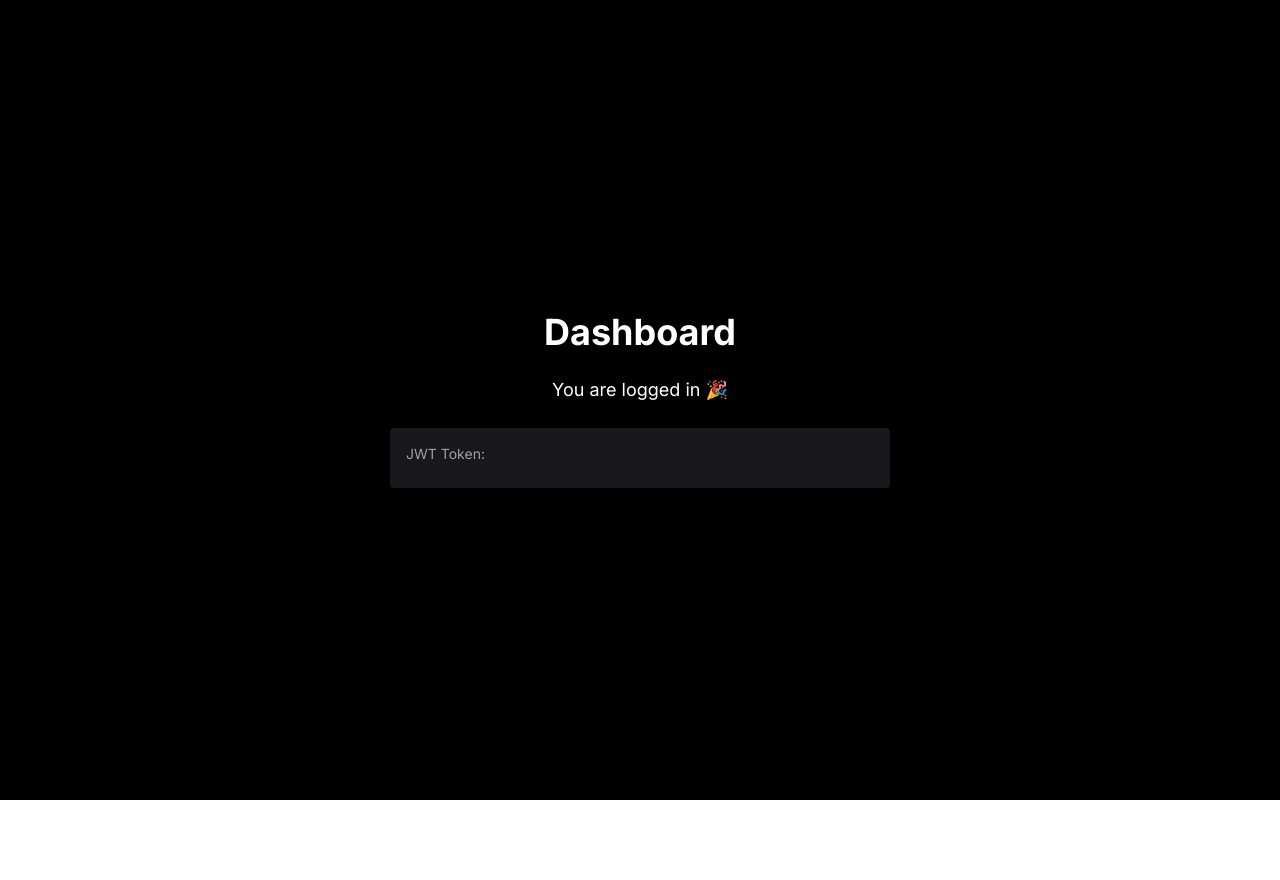
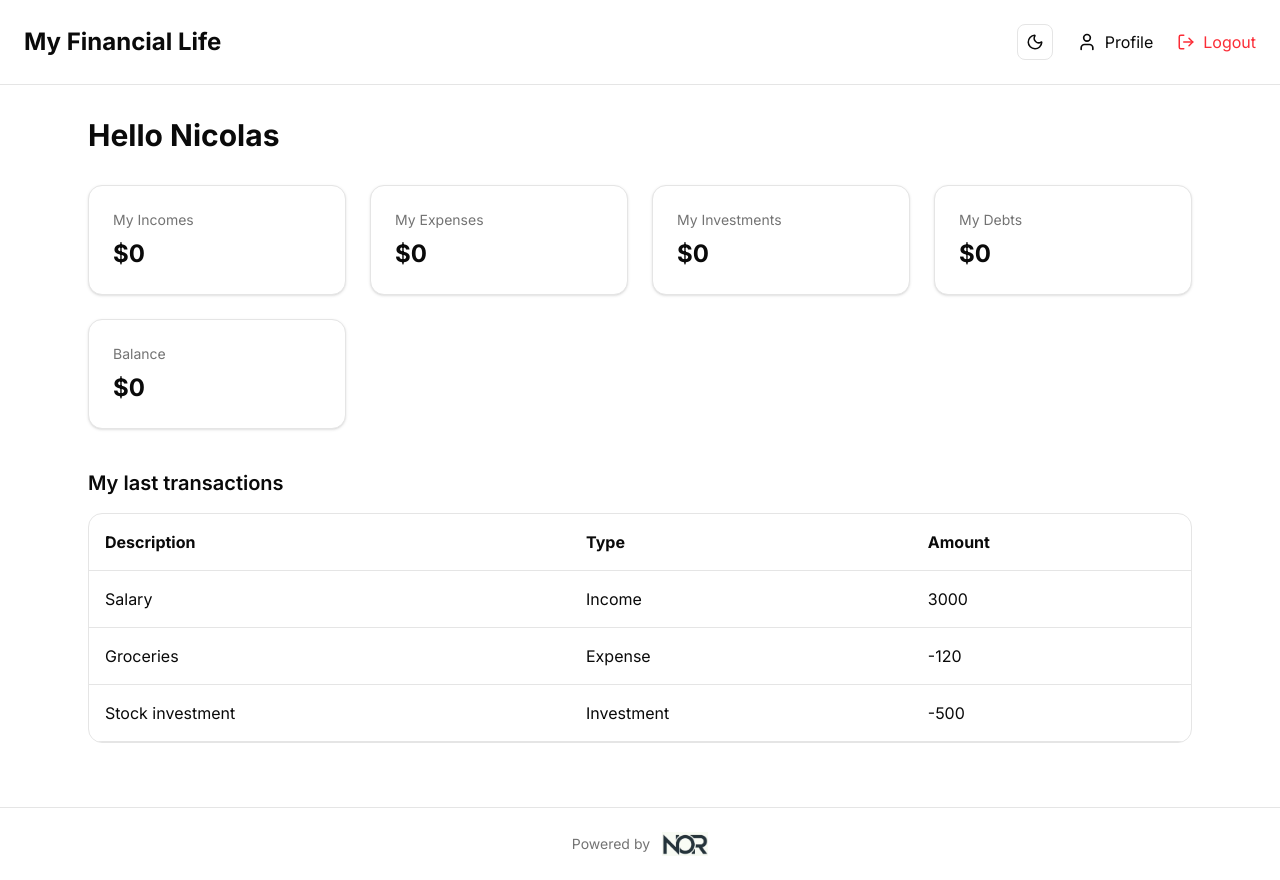
Before and after one commit to OlayaNOR/myfinanciallife, a Next.js app in the folder front/myfinanciallife/: page /dashboard in a window 1280 px wide. Before the commit the page ends 800 px from the top, so only its background shows below. Built offline with nearby package versions, Linux system fonts and the light colour scheme.

Commit message:
Dashboard UI 1.0 finished, also, Dark/light theme added

```diff
--- a/front/myfinanciallife/app/dashboard/page.tsx
+++ b/front/myfinanciallife/app/dashboard/page.tsx
@@ -1,38 +1,34 @@
 "use client";
 
-import { useEffect, useState } from "react";
+import DashboardHeader from "@/components/dashboard/DashboardHeader";
+import DashboardCards from "@/components/dashboard/DashboardCards";
+import TransactionsTable from "@/components/dashboard/TransactionsTable";
+import DashboardFooter from "@/components/dashboard/DashboardFooter";
 
-export default function Dashboard() {
+export default function DashboardPage() {
 
-  const [token, setToken] = useState<string | null>(null);
-
-  useEffect(() => {
-    const storedToken = localStorage.getItem("token");
-    setToken(storedToken);
-  }, []);
+  const user = {
+    name: "Nicolas"
+  };
 
   return (
-    <main className="min-h-screen bg-black text-white flex flex-col items-center justify-center">
+    <main className="min-h-screen flex flex-col">
 
-      <h1 className="text-4xl font-bold mb-6">
-        Dashboard
-      </h1>
+      <DashboardHeader />
 
-      <p className="text-lg">
-        You are logged in 🎉
-      </p>
+      <div className="max-w-6xl mx-auto w-full px-6">
 
-      <div className="mt-6 p-4 bg-zinc-900 rounded w-125 wrap-break-word">
+        <h1 className="text-3xl font-bold mt-8">
+          Hello {user.name}
+        </h1>
 
-        <p className="text-sm text-gray-400 mb-2">
-          JWT Token:
-        </p>
+        <DashboardCards />
 
-        <p className="text-xs text-green-400">
-          {token}
-        </p>
+        <TransactionsTable />
 
       </div>
+
+      <DashboardFooter />
 
     </main>
   );
--- a/front/myfinanciallife/app/layout.tsx
+++ b/front/myfinanciallife/app/layout.tsx
@@ -2,6 +2,7 @@ import type { Metadata } from "next";
 import { Geist, Geist_Mono } from "next/font/google";
 import "./globals.css";
 import { Inter } from "next/font/google";
+import { ThemeProvider } from "@/components/theme-provider";
 
 const geistSans = Geist({
   variable: "--font-geist-sans",
@@ -30,10 +31,12 @@ export default function RootLayout({
   children: React.ReactNode;
 }>) {
   return (
-    <html lang="en">
+    <html lang="en" suppressHydrationWarning>
       <body className={inter.className}
       >
-        {children}
+        <ThemeProvider>
+          {children}
+        </ThemeProvider>
       </body>
     </html>
   );
--- /dev/null
+++ b/front/myfinanciallife/components/dashboard/DashboardCards.tsx
@@ -0,0 +1,33 @@
+import { title } from "process";
+
+export default function DashboardCards() {
+
+  const cards = [
+    { title: "My Incomes", value: "$0" },
+    { title: "My Expenses", value: "$0" },
+    { title: "My Investments", value: "$0" },
+    { title: "My Debts", value: "$0" },
+    { title: "Balance", value: "$0" },
+  ];
+
+  return (
+    <div className="grid grid-cols-1 md:grid-cols-4 gap-6 mt-8">
+
+      {cards.map((card, index) => (
+        <div
+          key={index}
+          className="p-6 rounded-xl border bg-card shadow-sm"
+        >
+          <h3 className="text-sm text-muted-foreground">
+            {card.title}
+          </h3>
+
+          <p className="text-2xl font-bold mt-2">
+            {card.value}
+          </p>
+        </div>
+      ))}
+
+    </div>
+  );
+}
--- /dev/null
+++ b/front/myfinanciallife/components/dashboard/DashboardFooter.tsx
@@ -0,0 +1,18 @@
+export default function DashboardFooter() {
+
+  return (
+    <footer className="mt-16 border-t p-6 flex justify-center items-center gap-3">
+
+      <span className="text-sm text-muted-foreground">
+        Powered by
+      </span>
+
+      <img
+        src="/logonor.png"
+        alt="My brand"
+        className="h-6"
+      />
+
+    </footer>
+  );
+}
--- /dev/null
+++ b/front/myfinanciallife/components/dashboard/DashboardHeader.tsx
@@ -0,0 +1,35 @@
+"use client";
+
+import { User, LogOut } from "lucide-react";
+import ThemeToggle from "@/components/ui/theme-toggle";
+
+export default function DashboardHeader() {
+
+  return (
+    <header className="flex justify-between items-center p-6 border-b">
+
+      {/* Left */}
+      <h1 className="text-2xl font-bold">
+        My Financial Life
+      </h1>
+
+      {/* Right */}
+      <div className="flex items-center gap-6">
+
+        <ThemeToggle />
+
+        <div className="flex items-center gap-2 cursor-pointer">
+          <User size={20} />
+          <span>Profile</span>
+        </div>
+
+        <button className="flex items-center gap-2 text-red-500 hover:text-red-400 cursor-pointer">
+          <LogOut size={18} />
+          Logout
+        </button>
+
+      </div>
+
+    </header>
+  );
+}
--- /dev/null
+++ b/front/myfinanciallife/components/dashboard/TransactionsTable.tsx
@@ -0,0 +1,44 @@
+export default function TransactionsTable() {
+
+  const transactions = [
+    { id: 1, description: "Salary", amount: 3000, type: "Income" },
+    { id: 2, description: "Groceries", amount: -120, type: "Expense" },
+    { id: 3, description: "Stock investment", amount: -500, type: "Investment" }
+  ];
+
+  return (
+    <div className="mt-10">
+
+      <h2 className="text-xl font-semibold mb-4">
+        My last transactions
+      </h2>
+
+      <div className="border rounded-xl overflow-hidden">
+
+        <table className="w-full text-left">
+
+          <thead className="border-b">
+            <tr>
+              <th className="p-4">Description</th>
+              <th className="p-4">Type</th>
+              <th className="p-4">Amount</th>
+            </tr>
+          </thead>
+
+          <tbody>
+            {transactions.map((t) => (
+              <tr key={t.id} className="border-b">
+                <td className="p-4">{t.description}</td>
+                <td className="p-4">{t.type}</td>
+                <td className="p-4">{t.amount}</td>
+              </tr>
+            ))}
+          </tbody>
+
+        </table>
+
+      </div>
+
+    </div>
+  );
+}
--- /dev/null
+++ b/front/myfinanciallife/components/theme-provider.tsx
@@ -0,0 +1,15 @@
+"use client";
+
+import { ThemeProvider as NextThemesProvider } from "next-themes";
+
+export function ThemeProvider({ children }: { children: React.ReactNode }) {
+  return (
+    <NextThemesProvider
+      attribute="class"
+      defaultTheme="system"
+      enableSystem
+    >
+      {children}
+    </NextThemesProvider>
+  );
+}
--- /dev/null
+++ b/front/myfinanciallife/components/ui/theme-toggle.tsx
@@ -0,0 +1,20 @@
+"use client";
+
+import { useTheme } from "next-themes";
+import { Sun, Moon } from "lucide-react";
+
+export default function ThemeToggle() {
+
+  const { theme, setTheme } = useTheme();
+
+  return (
+    <button
+      className="p-2 rounded-md border cursor-pointer"
+      onClick={() =>
+        setTheme(theme === "dark" ? "light" : "dark")
+      }
+    >
+      {theme === "dark" ? <Sun size={18}/> : <Moon size={18}/>}
+    </button>
+  );
+}
--- /dev/null
+++ b/front/myfinanciallife/lib/apiClient.ts
@@ -0,0 +1,30 @@
+const API_URL = "http://localhost:8080";
+
+export async function apiClient(
+  endpoint: string,
+  options: RequestInit = {}
+) {
+
+  const token = localStorage.getItem("token");
+
+  const response = await fetch(`${API_URL}${endpoint}`, {
+    ...options,
+    headers: {
+      "Content-Type": "application/json",
+      Authorization: token ? `Bearer ${token}` : "",
+      ...options.headers,
+    },
+  });
+
+  if (response.status === 401) {
+    localStorage.removeItem("token");
+    window.location.href = "/login";
+  }
+
+  if (!response.ok) {
+    const error = await response.text();
+    throw new Error(error);
+  }
+
+  return response.json();
+}
--- a/front/myfinanciallife/package.json
+++ b/front/myfinanciallife/package.json
@@ -13,6 +13,7 @@
     "clsx": "^2.1.1",
     "lucide-react": "^0.577.0",
     "next": "16.1.6",
+    "next-themes": "^0.4.6",
     "radix-ui": "^1.4.3",
     "react": "19.2.3",
     "react-dom": "19.2.3",
--- /dev/null
+++ b/front/myfinanciallife/services/userService.ts
@@ -0,0 +1,7 @@
+import { apiClient } from "@/lib/apiClient";
+
+export async function getCurrentUser() {
+  return apiClient("/users/me", {
+    method: "GET",
+  });
+}
```
Also changed, not shown: front/myfinanciallife/public/logonor.png (added), 1 other file (tests, documents, lock files or other folders).
